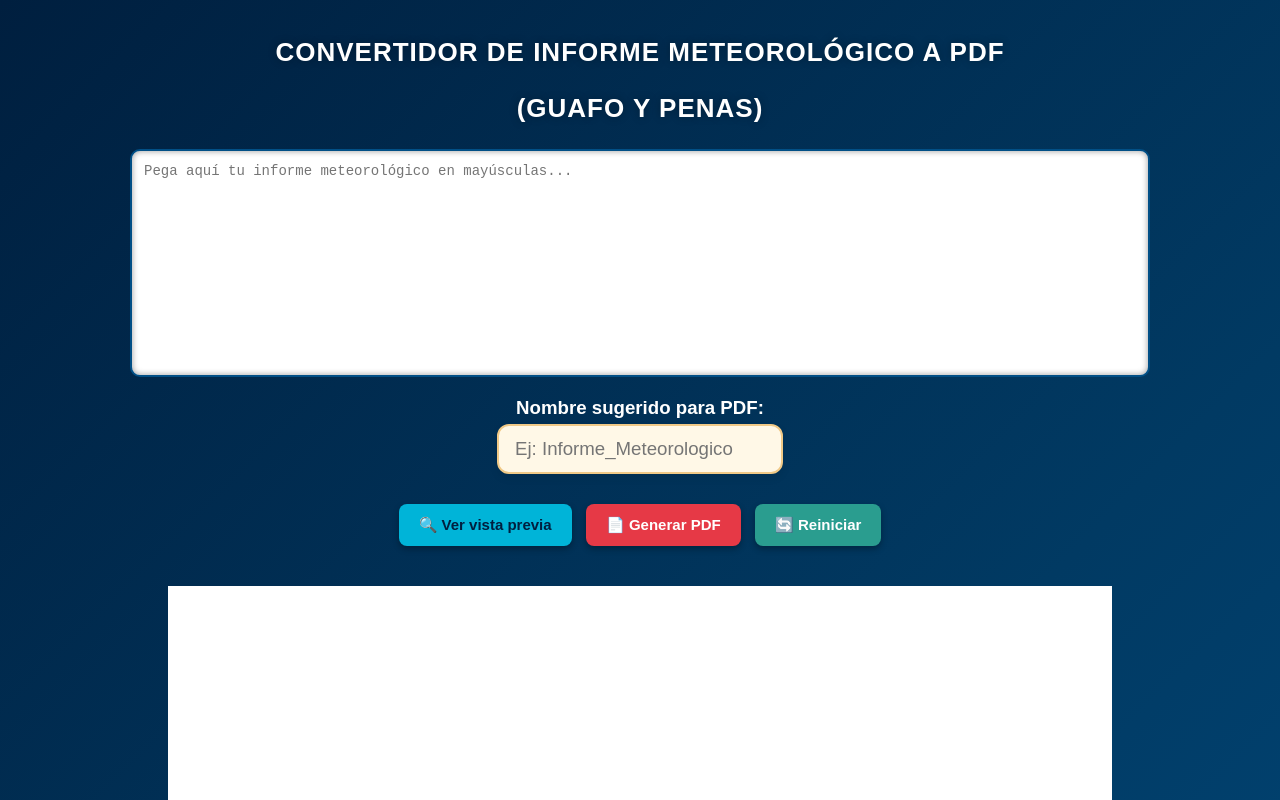
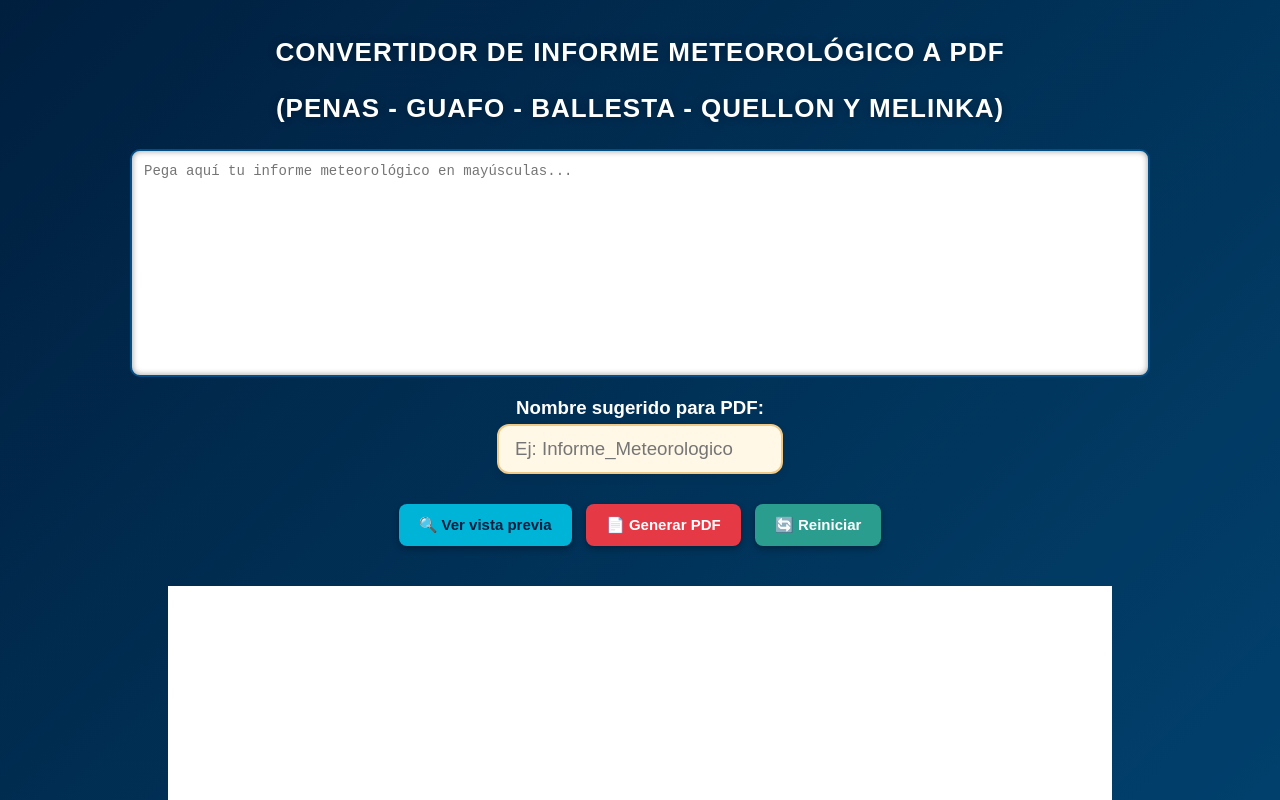
Before and after one commit to Fran5142/Pronosticos-guafo-penas-PDF, a plain HTML site: page index.html in a window 1280 px wide. Shown: the top 800 px of the page. Drawn offline with nearby package versions, Linux system fonts and the light colour scheme.

Commit message:
Update index.html

```diff
--- a/index.html
+++ b/index.html
@@ -255,7 +255,7 @@ span.negrita[data-met="true"] {
 
 <body>
 <h1>Convertidor de Informe Meteorológico a PDF</h1>
-<h2>(Guafo y Penas)</h2>
+<h2>(PENAS - GUAFO - BALLESTA - QUELLON Y MELINKA)</h2>
 
 <textarea id="textoInforme" placeholder="Pega aquí tu informe meteorológico en mayúsculas..."></textarea>
 
```
